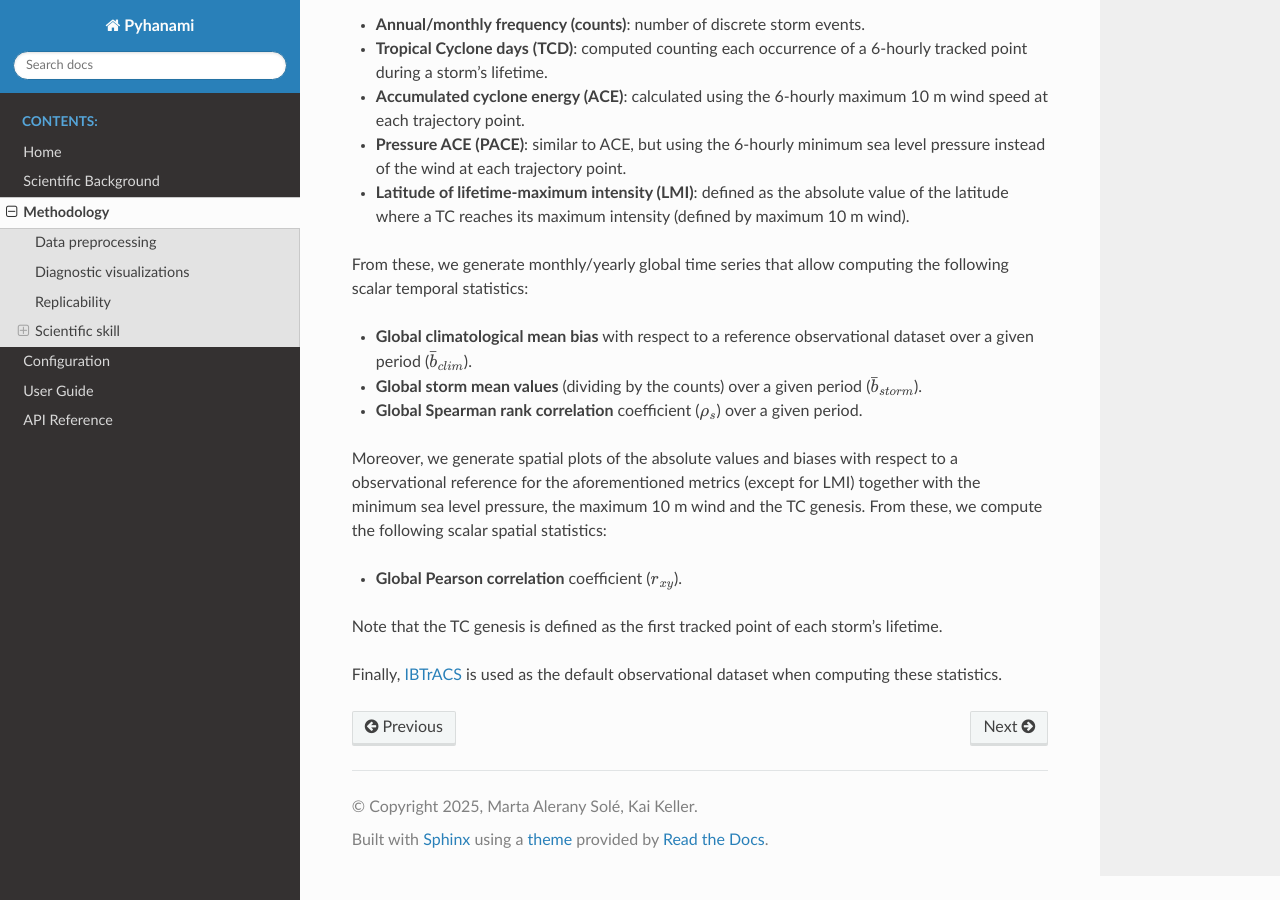
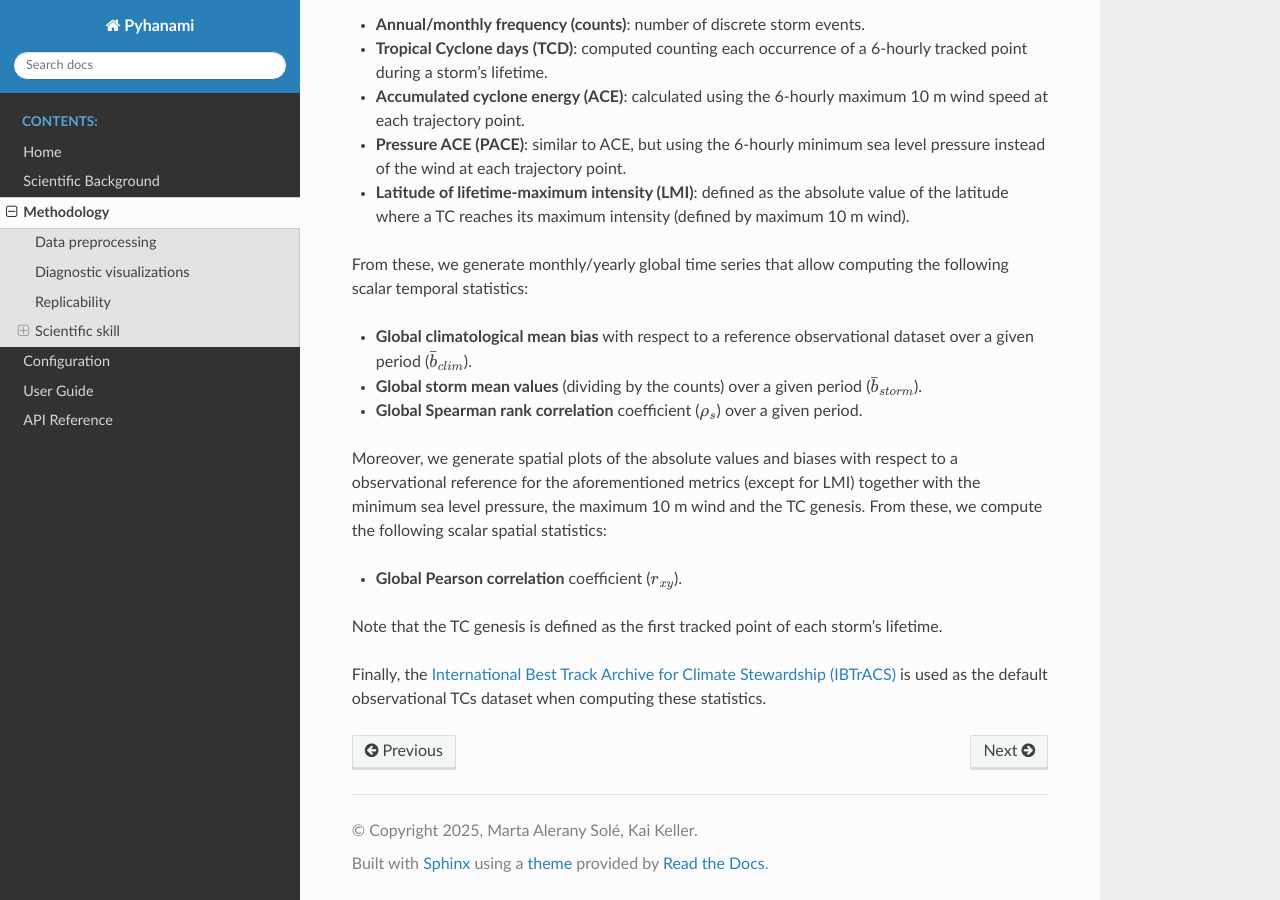
Before and after one commit to BSC-ES/pyhanami, a Sphinx documentation site: the page built from docs/source/Methodology.md, in a window 1280 px wide and 900 px high, scrolled down 4613 px. Built offline with Sphinx 7.4.7 and the Read the Docs theme 3.1.0, drawn with Linux system fonts in a browser that asks for light colours.

Commit message:
Added missing scientific and data source references to the documentation

```diff
--- a/docs/source/Methodology.md
+++ b/docs/source/Methodology.md
@@ -124,7 +124,7 @@ Moreover, we generate spatial plots of the absolute values and biases with respe
 
 Note that the TC genesis is defined as the first tracked point of each storm's lifetime.
 
-Finally, [IBTrACS](https://www.ncei.noaa.gov/products/international-best-track-archive) is used as the default observational dataset when computing these statistics.
+Finally, the [International Best Track Archive for Climate Stewardship (IBTrACS)](https://www.ncei.noaa.gov/access/metadata/landing-page/bin/iso?id=gov.noaa.ncdc:C01552) is used as the default observational TCs dataset when computing these statistics.
 
 
 
```
Also changed, not shown: README.md (+18 -5 lines).
